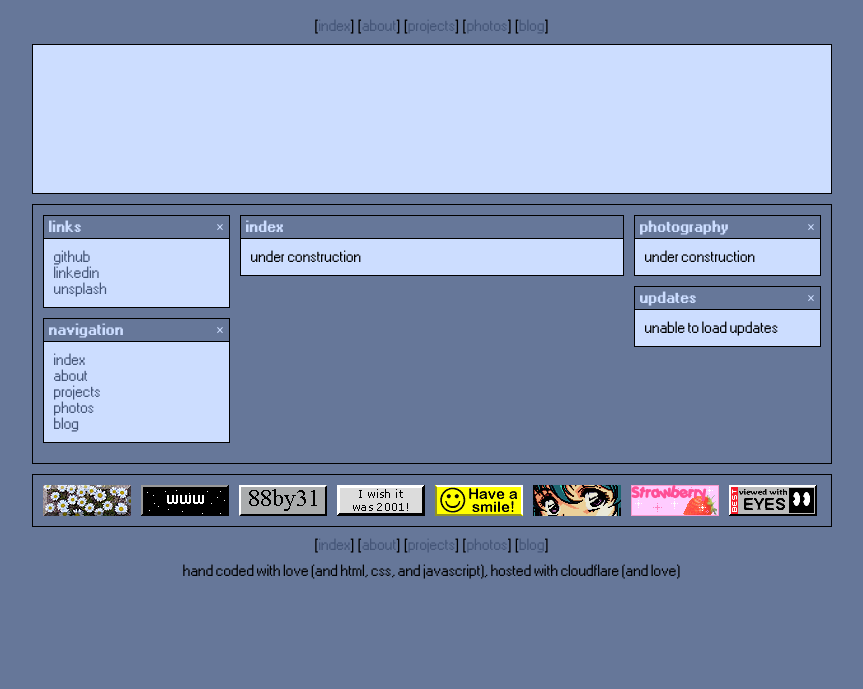
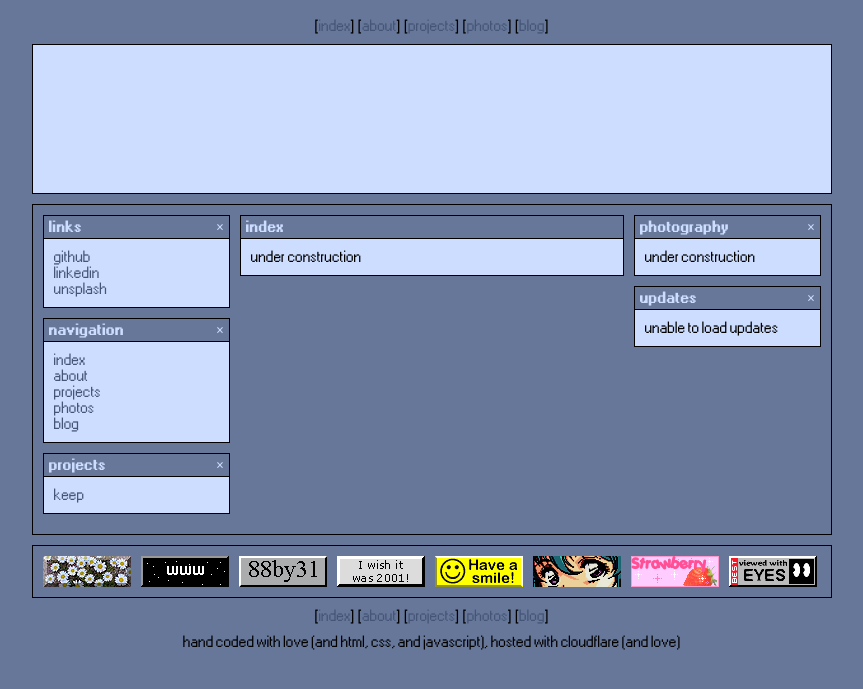
Before and after one commit to jaaccc/jaaccc.me, a Jekyll site: the page built from index.html, in a window 1280 px wide. Shown: the top 689 px of the page, without its empty margins (208-1071 px from the left). Built offline with Jekyll 4.4.1, drawn with Linux system fonts in a browser that asks for light colours.

Commit message:
added projects section in left column, added keep

```diff
--- a/_includes/left.html
+++ b/_includes/left.html
@@ -24,4 +24,14 @@
             <a href="/blog.html">blog<br /></a>
         </div>
     </div>
+
+    <div class="left-projects">
+        <div class="left-projects-header">
+            projects
+            <span class="window-close">×</span>
+        </div>
+        <div class="left-projects-content">
+            <a href="../projects/keep.html">keep<br /></a>
+        </div>
+    </div>
 </div>
--- a/assets/css/style.css
+++ b/assets/css/style.css
@@ -57,6 +57,7 @@ body {
 .index,
 .left-links,
 .left-navigation,
+.left-projects,
 .photos,
 .projects,
 .right-photography,
@@ -71,6 +72,7 @@ body {
 .index-content,
 .left-links-content,
 .left-navigation-content,
+.left-projects-content,
 .photos-content,
 .projects-content,
 .right-photography-content,
@@ -84,6 +86,7 @@ body {
 .index-header,
 .left-links-header,
 .left-navigation-header,
+.left-projects-header,
 .photos-header,
 .projects-header,
 .right-photography-header,
```
